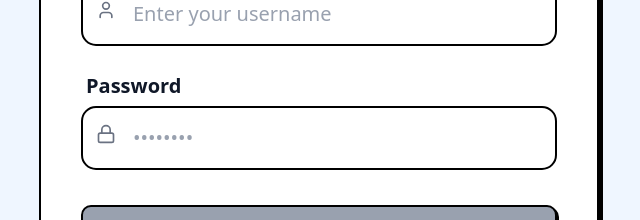
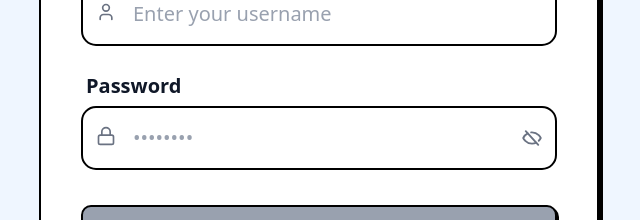
Before and after one commit to rikeshpatel19/support-tool, a React (Vite) app: page /login in a window 1280 px wide. Shown: the part 379-599 px from the top of the page, without its empty margins (321-961 px from the left). Built offline with nearby package versions, Linux system fonts and the light colour scheme; no server answers; the HTML template or start-up script is replaced by a standard one.

Commit message:
Visibility Button
Thought it would be nice to have this so a student can double check what they are entering.

```diff
--- a/src/components/Input.jsx
+++ b/src/components/Input.jsx
@@ -8,7 +8,7 @@ const Input = ({ label, icon: Icon, type = "text", placeholder, name, value, onC
             <div className="relative">
                 {/* Icon */}
                 {Icon && (
-                    <Icon className="absolute left-3 top-3.5 text-gray-500" size={20} />
+                    <Icon className="absolute left-3 top-4 text-gray-500" size={20} />
                 )}
                 <input
                     type={type}
--- a/src/pages/LoginPage.jsx
+++ b/src/pages/LoginPage.jsx
@@ -1,6 +1,7 @@
 import { useState } from 'react';
 import { useNavigate } from 'react-router-dom';
 import { User, Lock } from 'lucide-react';
+import { Eye, EyeSlash } from 'phosphor-react';
 import Button from '../components/Button';
 import Card from '../components/Card';
 import Input from '../components/Input';
@@ -10,7 +11,8 @@ const LoginPage = ({ setUser }) => {
    const navigate = useNavigate();
    // State for the error message
    const [error, setError] = useState("");
-
+   // State to determine if password is showing
+   const [showPassword, setShowPassword] = useState(false);
    // Requires Commenting
    const [formData, setFormData] = useState({ username: '', password: '' });
 
@@ -61,16 +63,31 @@ const LoginPage = ({ setUser }) => {
                      placeholder="Enter your username"
                   />
 
+                  <div className="relative flex items-center">
                      {/* Password Field */}
                      <Input
                         label="Password"
                         icon={Lock}
-                     type="password"
+                        type={showPassword ? "text" : "password"} // Switches between text and password
                         name="password"
                         value={formData.password}
                         onChange={handleChange}
                         placeholder="••••••••"
                      />
+
+                     {/* Visibility Button */}
+                     <button
+                        type="button"
+                        onClick={() => setShowPassword(!showPassword)}
+                        className="absolute right-3 bottom-4.5 text-gray-500 hover:text-purple-500"
+                     >
+                        {showPassword ? (
+                           <Eye size={20} weight="bold" /> // Icon when visible
+                        ) : (
+                           <EyeSlash size={20} weight="bold" /> // Icon when hidden
+                        )}
+                     </button>
+                  </div>
 
                   {/* Display Error Message */}
                   {error && (
```
Lines whose indentation alone changed are shown as unchanged.
